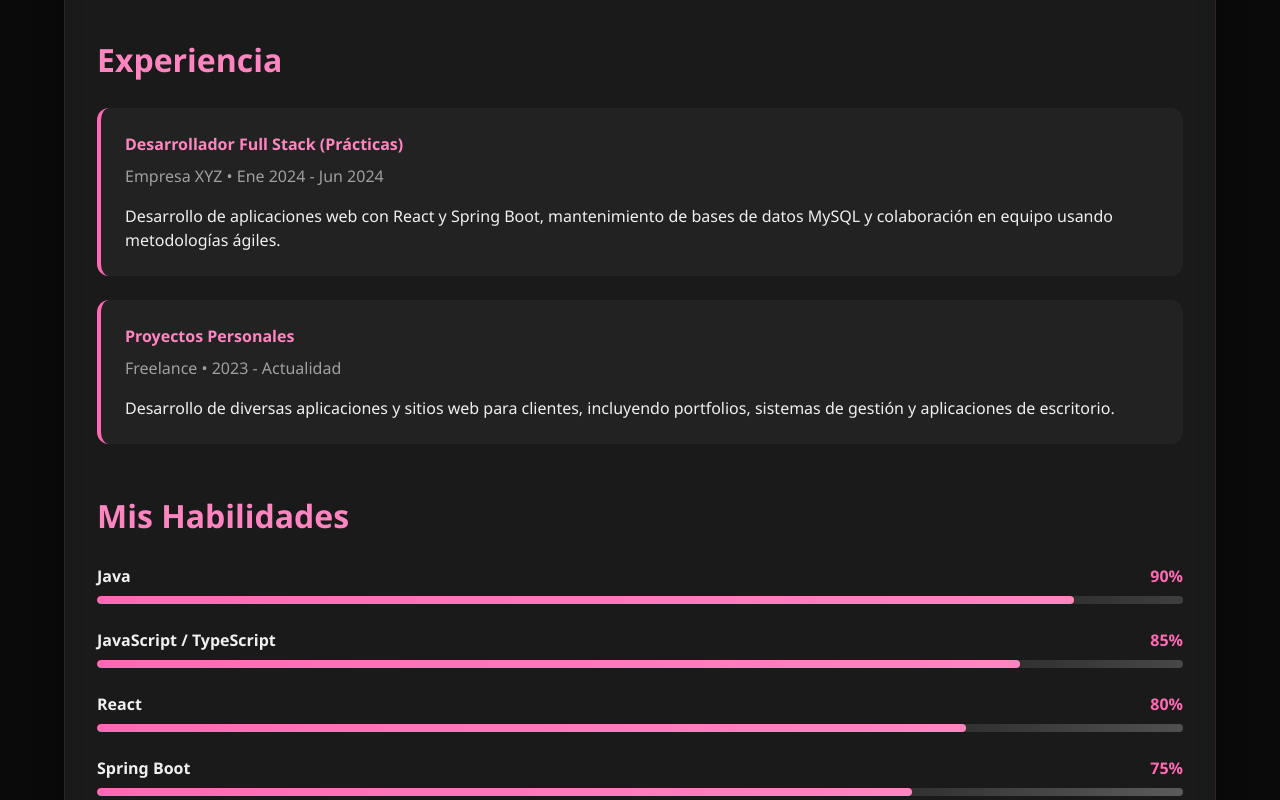
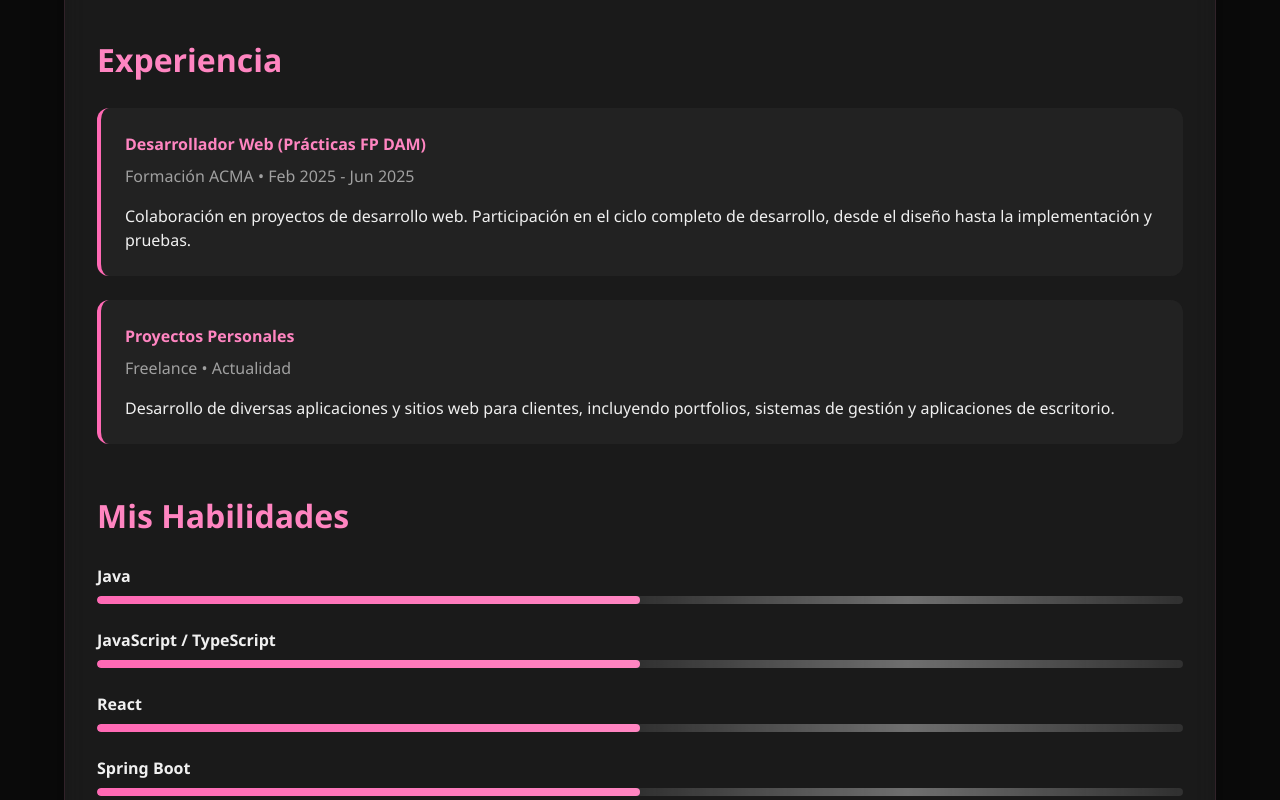
Before and after one commit to gonzalocg123/mi-portfolio, a React (Vite) app: page / in a window 1280 px wide. Shown: the part 800-1600 px from the top of the page. Built offline with nearby package versions, Linux system fonts and the light colour scheme.

Commit message:
Cambios varios

```diff
--- a/src/pages/Contacto.tsx
+++ b/src/pages/Contacto.tsx
@@ -66,7 +66,7 @@ export default function Contacto() {
             <div className="contacto-icon">💼</div>
             <div>
               <h4>LinkedIn</h4>
-              <p>linkedin.com/in/gonzalo-chica-godino</p>
+              <p>https://www.linkedin.com/in/gonzalo-chica-godino-27710a33a/</p>
             </div>
           </div>
           <div className="contacto-item">
@@ -134,7 +134,7 @@ export default function Contacto() {
               <div className="success-icon">✅</div>
               <div>
                 <h4>¡Mensaje enviado con éxito!</h4>
-                <p>Te responderé en la mayor brevedad posible.</p>
+                <p>Te responderé lo antes posible.</p>
               </div>
             </div>
           )}
--- a/src/pages/Proyectos.tsx
+++ b/src/pages/Proyectos.tsx
@@ -10,6 +10,22 @@ const proyectos = [
     categoria: "Escritorio",
     tecnologias: ["Java", "SQLite", "JavaFX"],
     imagen: "/proyecto1.jpg"
+  },
+  {
+    nombre: "Portfolio Web",
+    descripcion: "Mi landing page personal desarrollada con React, TypeScript y CSS moderno con efectos visuales.",
+    enlace: "https://github.com/gonzalocg123/mi-portfolio",
+    categoria: "Web",
+    tecnologias: ["React", "TypeScript", "CSS3"],
+    imagen: "/proyecto2.jpg"
+  },
+  {
+    nombre: "Task Manager",
+    descripcion: "Task Manager, una herramienta de gestión de tareas moderna, desarrollada con React + Vite y Tailwind CSS. Este proyecto se comunica con una API REST desarrollada en Spring Boot y desplegada en Render, mientras que el frontend está desplegado en Vercel.",
+    enlace: "https://github.com/gonzalocg123/taskmanager_frontend",
+    categoria: "Full Stack",
+    tecnologias: ["Spring Boot", "React", "MySQL"],
+    imagen: "/proyecto3.jpg"
   }
 ];
 
--- a/src/pages/SobreMi.tsx
+++ b/src/pages/SobreMi.tsx
@@ -2,27 +2,27 @@ import React from 'react';
 import miFoto from "../assets/mi-foto.png";
 
 const habilidades = [
-  { nombre: "Java", nivel: 90 },
-  { nombre: "JavaScript / TypeScript", nivel: 85 },
-  { nombre: "React", nivel: 80 },
-  { nombre: "Spring Boot", nivel: 75 },
-  { nombre: "HTML / CSS", nivel: 95 },
-  { nombre: "SQL / MySQL", nivel: 85 },
-  { nombre: "Git / GitHub", nivel: 80 },
-  { nombre: "Python", nivel: 70 }
+  { nombre: "Java", nivel: 50 },
+  { nombre: "JavaScript / TypeScript", nivel: 50 },
+  { nombre: "React", nivel: 50 },
+  { nombre: "Spring Boot", nivel: 50 },
+  { nombre: "HTML / CSS", nivel: 50 },
+  { nombre: "SQL / MySQL", nivel: 50 },
+  { nombre: "Git / GitHub", nivel: 50 },
+  { nombre: "Python", nivel: 50 }
 ];
 
 const experiencias = [
   {
-    titulo: "Desarrollador Full Stack (Prácticas)",
-    empresa: "Empresa XYZ",
-    periodo: "Ene 2024 - Jun 2024",
-    descripcion: "Desarrollo de aplicaciones web con React y Spring Boot, mantenimiento de bases de datos MySQL y colaboración en equipo usando metodologías ágiles."
+    titulo: "Desarrollador Web (Prácticas FP DAM)",
+    empresa: "Formación ACMA",
+    periodo: "Feb 2025 - Jun 2025",
+    descripcion: "Colaboración en proyectos de desarrollo web. Participación en el ciclo completo de desarrollo, desde el diseño hasta la implementación y pruebas."
   },
   {
     titulo: "Proyectos Personales",
     empresa: "Freelance",
-    periodo: "2023 - Actualidad",
+    periodo: "Actualidad",
     descripcion: "Desarrollo de diversas aplicaciones y sitios web para clientes, incluyendo portfolios, sistemas de gestión y aplicaciones de escritorio."
   }
 ];
@@ -74,7 +74,6 @@ export default function SobreMi() {
               <div key={idx} className="habilidad-item">
                 <div className="habilidad-header">
                   <span className="habilidad-nombre">{habilidad.nombre}</span>
-                  <span className="habilidad-porcentaje">{habilidad.nivel}%</span>
                 </div>
                 <div className="habilidad-bar">
                   <div
```
